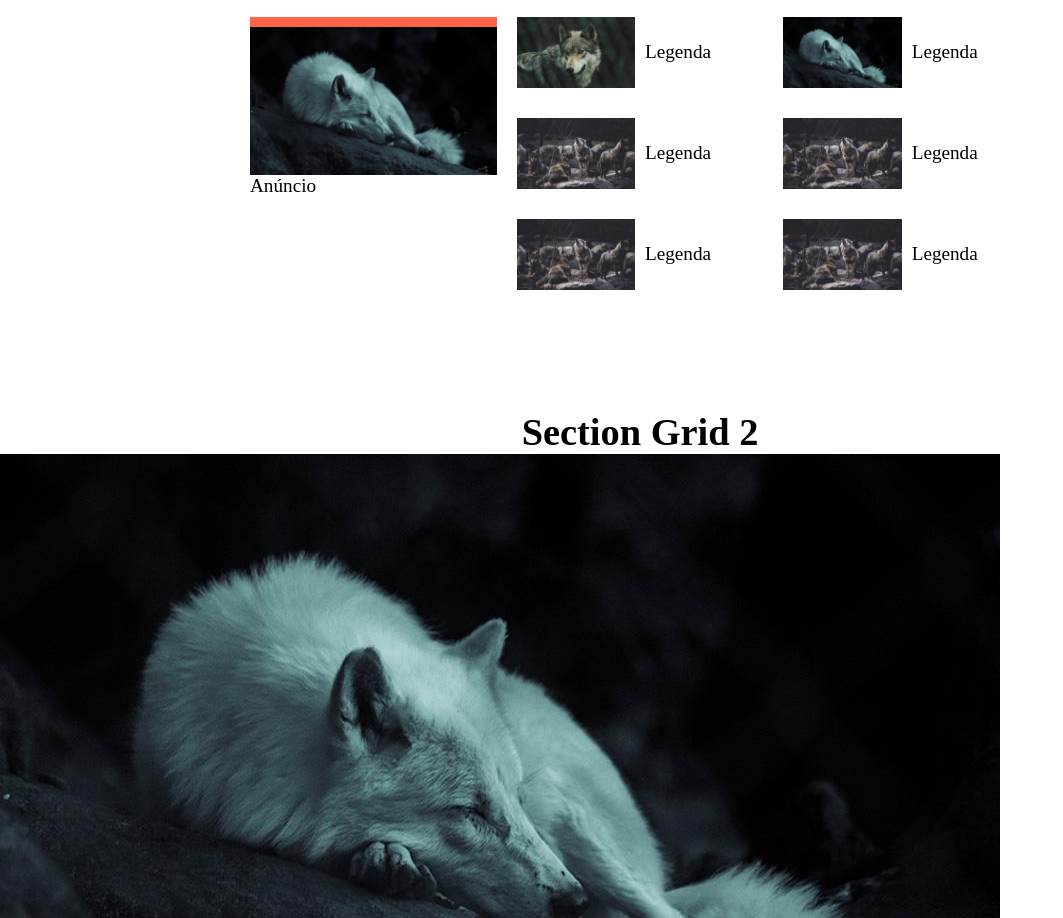
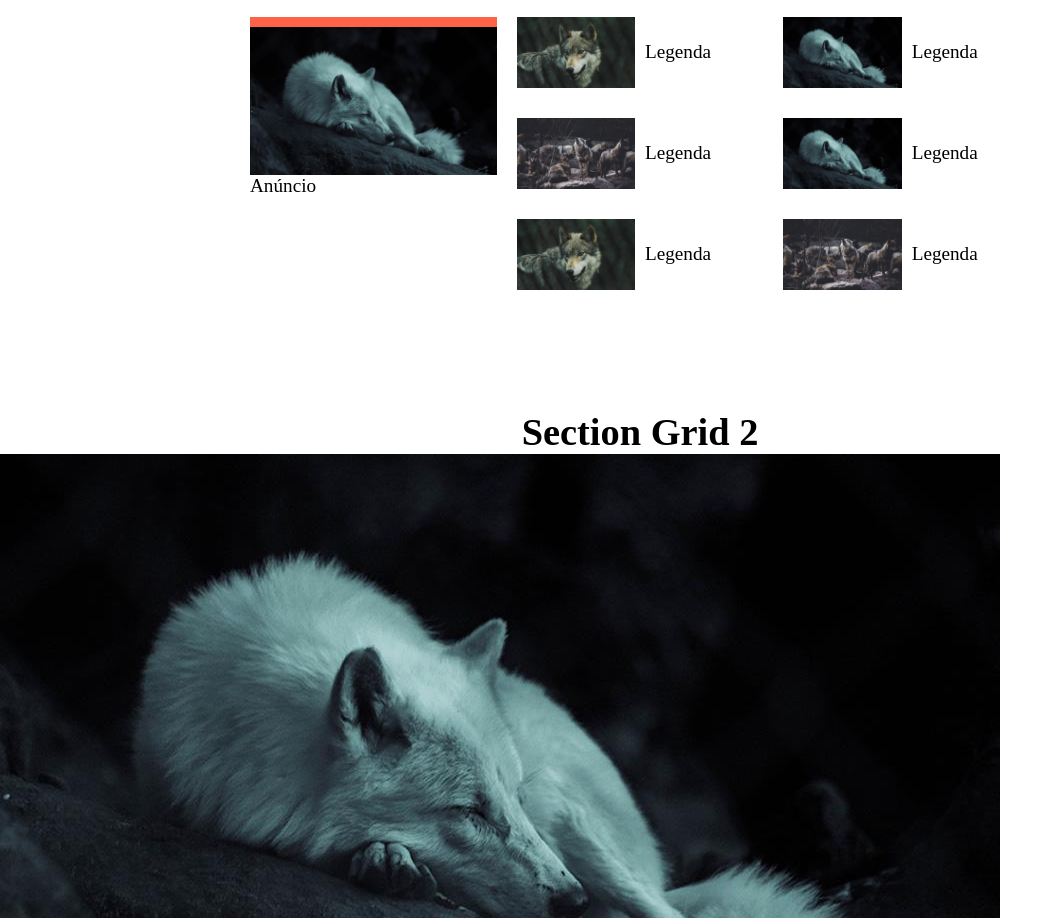
Before and after one commit to Luiza-Rangel/DISPLAY-GRID, a plain HTML site: page 03-layout-grid-flexbox/index.html in a window 1280 px wide. Shown: the part 933-1851 px from the top of the page, without its empty margins (0-1063 px from the left). Drawn offline with Linux system fonts and the light colour scheme.

Commit message:
arrumei a ordem das imagens dos lobos

```diff
--- a/03-layout-grid-flexbox/index.html
+++ b/03-layout-grid-flexbox/index.html
@@ -85,12 +85,12 @@
         </div>
 
          <div>
-            <img src="./src/img/lobo3.jpg"
+            <img src="./src/img/lobo1.jpg"
             <p>Legenda</p>
         </div>
 
          <div>
-            <img src="./src/img/lobo3.jpg"
+            <img src="./src/img/lobo2.jpg"
             <p>Legenda</p>
         </div>
 
```
